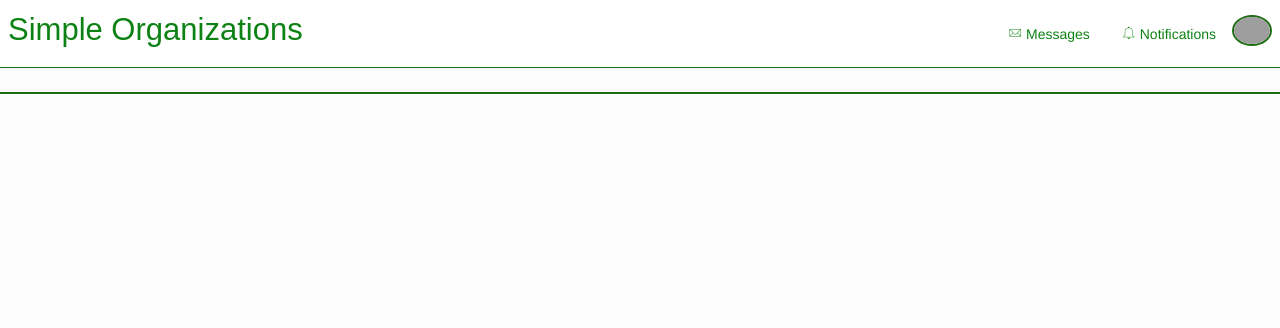
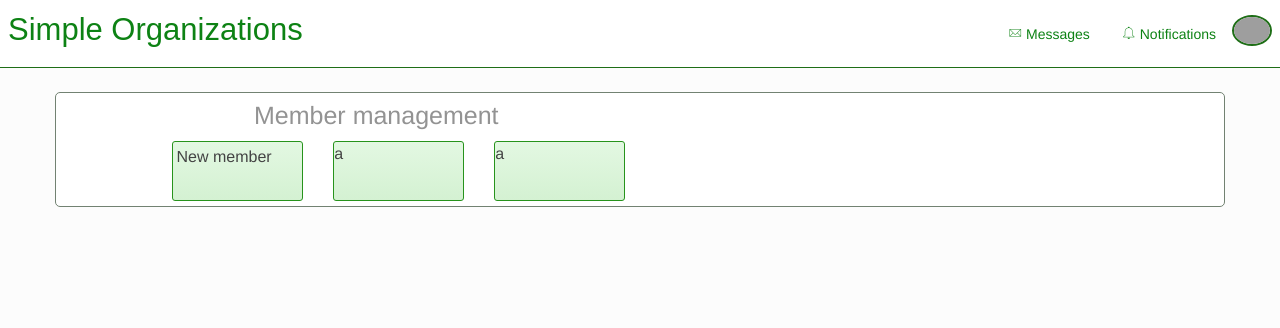
Before and after one commit to PeterChain/simpleorgs, a Django app: page / in a window 1280 px wide. Shown: the top 328 px of the page. Run offline with Django 3.2, Linux system fonts and the light colour scheme; parts of the project's set-up code (start-up, migrations or seed data) failed here and were passed over; grey boxes are pictures that could not be loaded.

Commit message:
Tile first customization

```diff
--- a/static/css/simpleorgs.css
+++ b/static/css/simpleorgs.css
@@ -1,5 +1,5 @@
 body {
-    background-color: #fdfdfd;
+    background-color: #fcfcfc;
 }
 
 h1, h2, h3 {
@@ -48,6 +48,28 @@ h1, h2, h3 {
 }
 
 .panel {
-    border: 1px solid #1E6E16;
+    border: 1px solid #728272;
     background-color: white;
+    border-radius: 5px;
+    padding: 5px;
 }
+
+.panel h1, .panel h2,
+.panel h3, .panel h4 {
+    color: #939393;
+}
+
+.tile {
+    border: 1px solid #27931C;
+    border-radius: 3px;
+    background-color: #4AB044;
+    background: linear-gradient(#E3F8E2, #D4F1D2);
+    min-height: 60px;
+    max-height: 60px;
+    color: #444444;
+}
+
+.tile-name {
+    font-size: 16px;
+    padding: 3px;
+}
--- a/templates/base.html
+++ b/templates/base.html
@@ -46,12 +46,10 @@
             </div>
         </div>
 
-        <div class="row">
-            <br/>
-            <div class="row large-8 offset-large-2">
-                {% block content %}
-                {% endblock %}
-            </div>
+        <br/>
+        <div class="grid-container">
+            {% block content %}
+            {% endblock %}
         </div>
 
         <script type='text/javascript' src="{% static 'js/vendor/jquery.js' %}"></script>
--- a/templates/index.html
+++ b/templates/index.html
@@ -1,6 +1,18 @@
 {% extends "base.html" %}
 
 {% block content %}
-    <div class="row panel">
-    <div>
+    <div class="grid-x panel">
+        <div class="large-8 large-offset-2 cell">
+            <h4>Member management</h4>
+        </div>
+        <div class="grid-x grid-margin-x large-10 large-offset-1">
+            <div class="large-2 medium-2 small-12 cell tile">
+                <div class="tile-name">
+                    New member
+                </div>
+            </div>
+            <div class="large-2 medium-2 small-12 cell tile">a</div>
+            <div class="large-2 medium-2 small-12 cell tile">a</div>
+        </div>
+    </div>
 {% endblock %}
```
